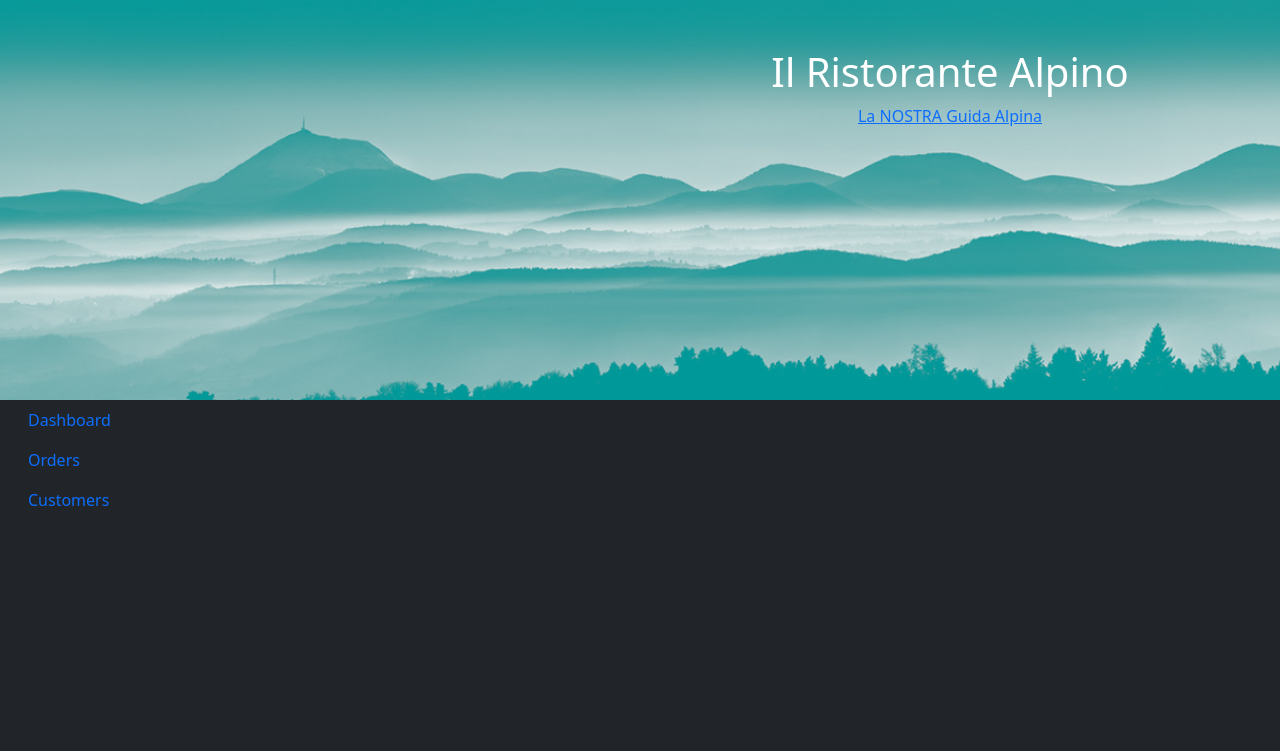
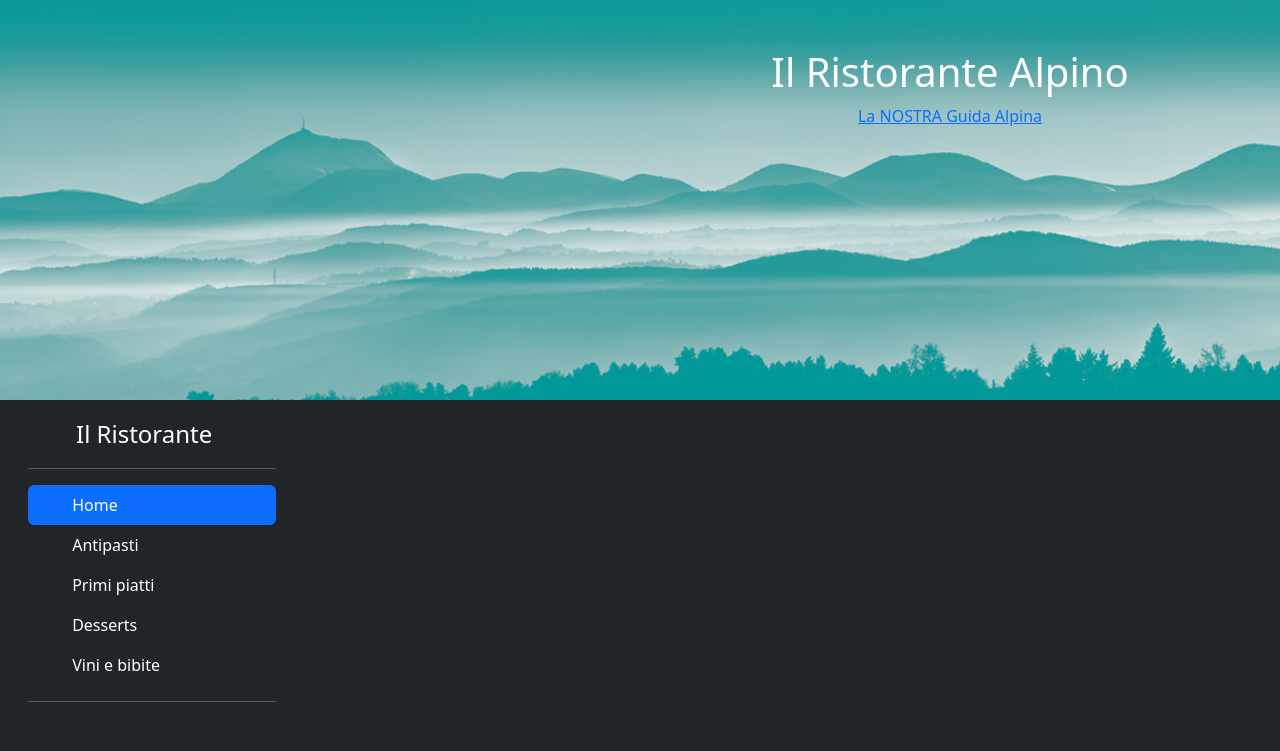
Before and after one commit to BertoncelloNicolo/ProgettoHTML, a plain HTML site: page lavoro_gruppo.html in a window 1280 px wide. Shown: the top 751 px of the page. Drawn offline with nearby package versions, Linux system fonts and the light colour scheme.

Commit message:
siamo messi maluccio

```diff
--- a/lavoro_gruppo.html
+++ b/lavoro_gruppo.html
@@ -22,17 +22,46 @@
   <div class="container-fluid">
     <div class="row">
       <div class="col-md-3 sidebar">
-          <ul class="nav flex-column">
+        <div class="d-flex flex-column flex-shrink-0 p-3 text-white bg-dark" style="width: 280px;">
+          <a href="/" class="d-flex align-items-center mb-3 mb-md-0 me-md-auto text-white text-decoration-none">
+            <svg class="bi me-2" width="40" height="32"><use xlink:href="#bootstrap"></use></svg>
+            <span class="fs-4">Il Ristorante</span>
+          </a>
+          <hr>
+          <ul class="nav nav-pills flex-column mb-auto">
             <li class="nav-item">
-              <a class="nav-link active" aria-current="page" href="#">Dashboard</a>
+              <a href="#" class="nav-link active" aria-current="page">
+                <svg class="bi me-2" width="16" height="16"><use xlink:href="#home"></use></svg>
+                Home
+              </a>
             </li>
-            <li class="nav-item">
-              <a class="nav-link" href="#">Orders</a>
+            <li>
+              <a href="#" class="nav-link text-white">
+                <svg class="bi me-2" width="16" height="16"><use xlink:href="#speedometer2"></use></svg>
+                Antipasti
+              </a>
             </li>
-            <li class="nav-item">
-              <a class="nav-link" href="#">Customers</a>
+            <li>
+              <a href="#" class="nav-link text-white">
+                <svg class="bi me-2" width="16" height="16"><use xlink:href="#table"></use></svg>
+                Primi piatti
+              </a>
+            </li>
+            <li>
+              <a href="#" class="nav-link text-white">
+                <svg class="bi me-2" width="16" height="16"><use xlink:href="#grid"></use></svg>
+                Desserts
+              </a>
+            </li>
+            <li>
+              <a href="#" class="nav-link text-white">
+                <svg class="bi me-2" width="16" height="16"><use xlink:href="#people-circle"></use></svg>
+                Vini e bibite
+              </a>
             </li>
           </ul>
+          <hr>
+        </div>
         </div>
       </nav>
     </div>
@@ -49,7 +78,7 @@
               <button type="button" data-bs-target="#antipasti" data-bs-slide-to="1"></button>
               <button type="button" data-bs-target="#antipasti" data-bs-slide-to="2"></button>
             </div>
-
+            <h3>Antipasti</h3>
             <div class="carousel-inner">
               <div class="carousel-item active">
                 <div class="classe_img_con_didascalia d-flex justify-content-center">
@@ -91,10 +120,9 @@
 
         <div class="wrapper-piatti mt-5"></div>
         <div class="container">
-          <h2>Piatti Primi</h2>
 
           <div class="wrapper-titolo mt-5"></div>
-
+          <h3>Primi piatti</h3>
           <div id="primi" class="carousel slide align-items-center" data-bs-ride="carousel" title="Primi">
             <div class="carousel-indicators">
               <button type="button" data-bs-target="#primi" data-bs-slide-to="0" class="active"></button>
@@ -105,14 +133,14 @@
             <div class="carousel-inner">
               <div class="carousel-item active">
                 <div class="classe_img_con_didascalia d-flex justify-content-center">
-                  <img src="primi/bigoli.jpg" alt="Affettati" class="d-block w-100">
+                  <img src="primi/bigoli" alt="Affettati" class="d-block w-100">
                   <div class="carousel-caption"> <p>Bigoli al ragù di anatra.</p> </div>
                 </div>
               </div>
 
               <div class="carousel-item">
                 <div class="classe_img_con_didascalia d-flex justify-content-center">
-                  <img src="primi/canederli.png" alt="Tagliere" class="d-block w-100">
+                  <img src="primi/canederli.jpg" alt="Tagliere" class="d-block w-100">
                   <div class="carousel-caption">
                     <p>Canederli con speck e verdure.</p>
                   </div>
@@ -121,10 +149,9 @@
 
               <div class="carousel-item">
                 <div class="classe_img_con_didascalia d-flex justify-content-center">
-                  <img src="primi/polenta.jpg" alt="Tagliere" class="d-block w-100">
+                  <img src="primi/polenta.jpeg" alt="Tagliere" class="d-block w-100">
                   <div class="carousel-caption">
-                    <p>Una porzione di polenta calda, servita nella tipica pentolina.</p>
-
+                    <p>Una porzione di polenta calda, servita con sugo di maiale.</p>
                   </div>
                 </div>
               </div>
@@ -144,6 +171,11 @@
     </div>
   </div>
 
+  <footer class="footer mt-auto py-3 bg-light" >
+    <div class="container">
+      <span class="text-muted" style="display: flex; justify-content: center; align-items: center;">Magnifico sito, anzi assoluto, di Bertoncello, Ferariu e Giuliotti (uno dei peggiori siti che abbia mai visto, secondo solo a quello del'ASM).</span>
+    </div>
+  </footer>
+
 </body>
-
 </html>
--- a/modifica.css
+++ b/modifica.css
@@ -21,6 +21,7 @@
   display: flex;
   margin: 0 auto;
 }
+
 .wrapper-intestazione {
   height: 100px; /* altezza del wrapper */
   width: 50px; /* larghezza del wrapper */
```
Also changed, not shown: primi/canederli.jpg (added), primi/cheesecake-cioccolato-vegan.jpeg (added), primi/polenta.jpeg (added), 1 other file.
